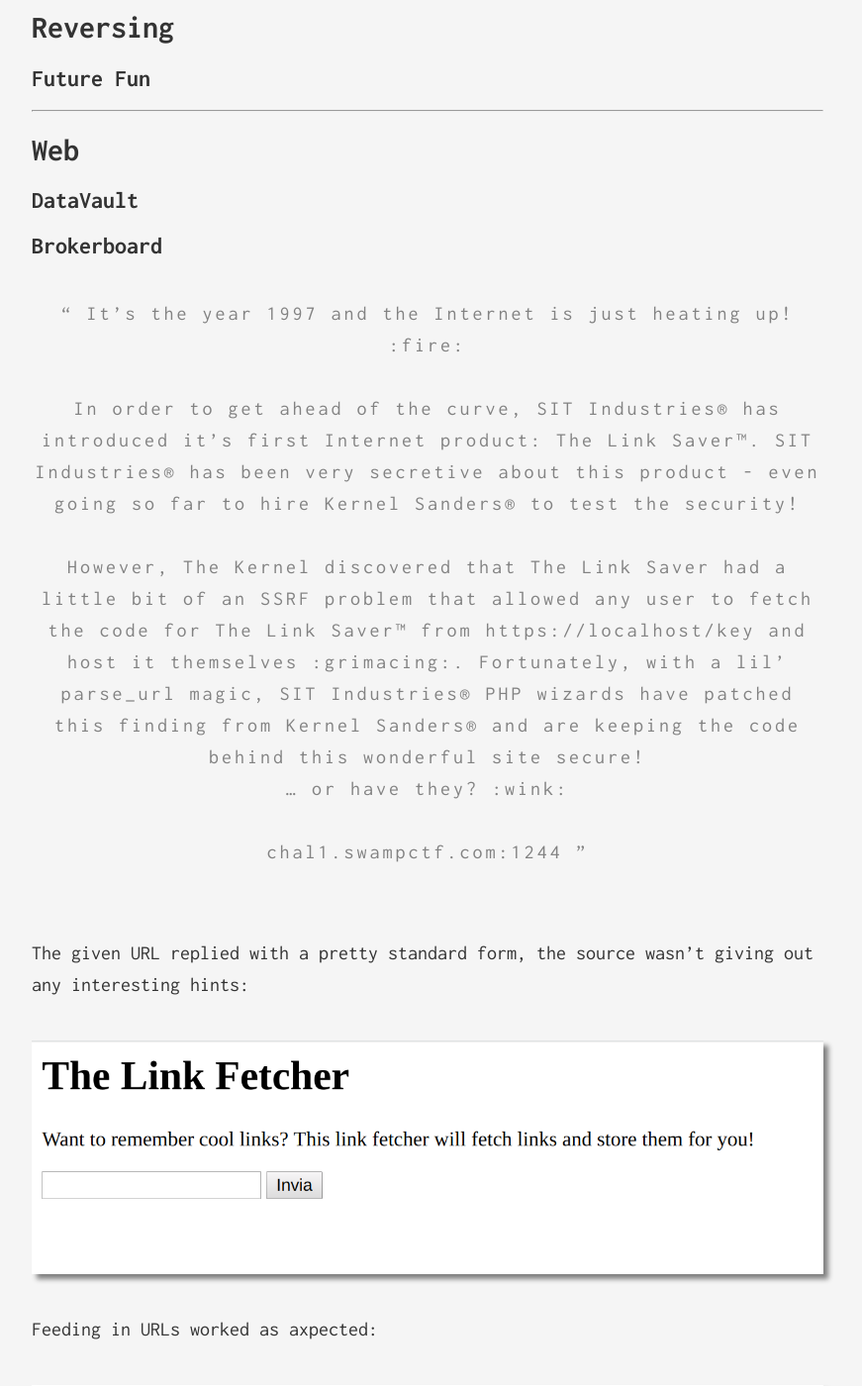
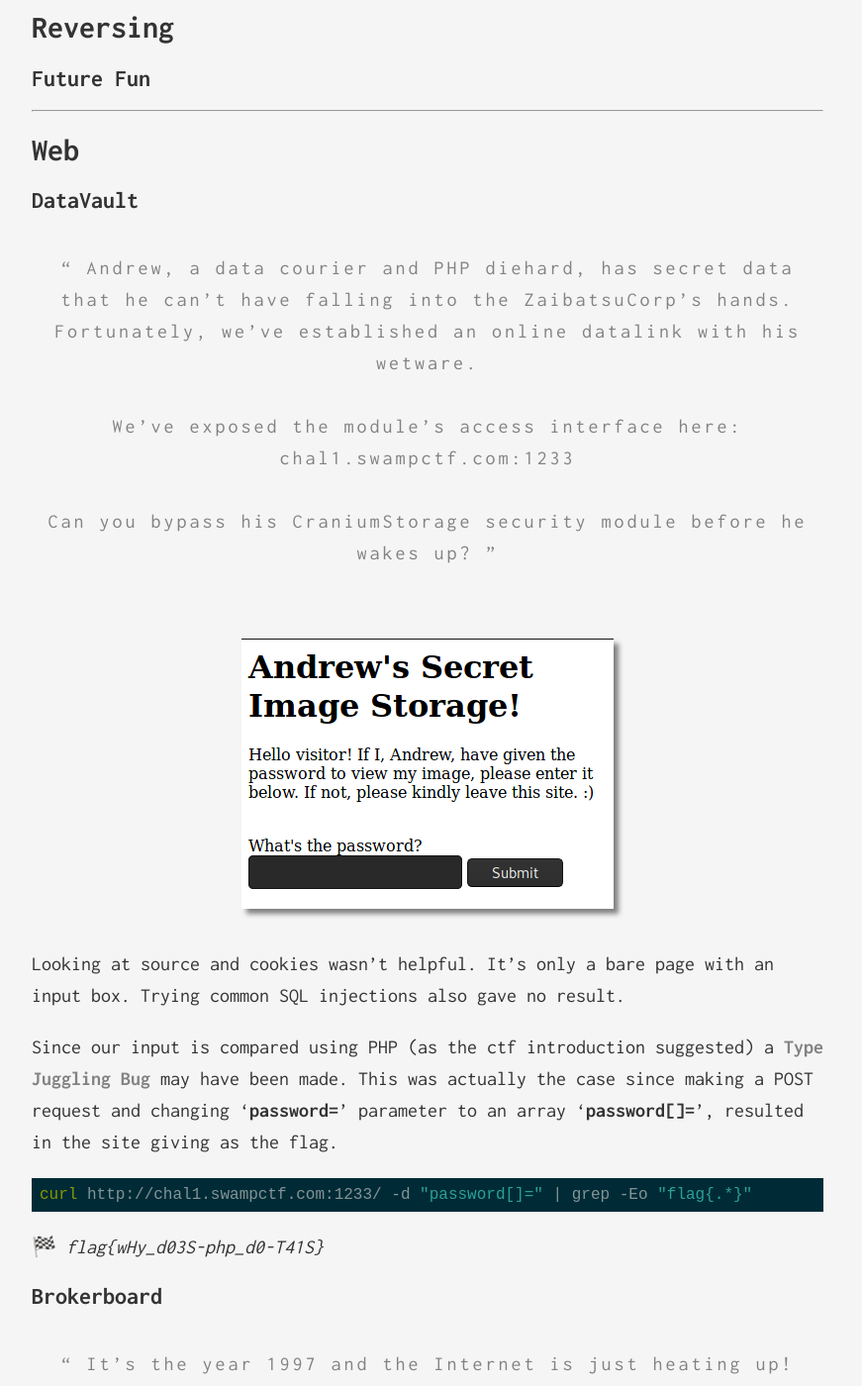
Before and after one commit to born2scan/born2scan.github.io, a Jekyll site: the page built from _posts/2019-04-08-SwampCTF-2019.md, in a window 1280 px wide and 1400 px high, scrolled down 11648 px. Shown: the whole window at 99% size, without its empty margins (208-1079 px from the left). Built offline with Jekyll 4.4.1, drawn with Linux system fonts in a browser that asks for light colours; some of the changed text lies outside the part shown.

Commit message:
SwampCTF DataVault writeup

````diff
--- a/_posts/2019-04-08-SwampCTF-2019.md
+++ b/_posts/2019-04-08-SwampCTF-2019.md
@@ -441,6 +441,25 @@ After calling the drain() function of the deployed 'DrainRefundable' smart contr
 
 ## DataVault
 
+> Andrew, a data courier and PHP diehard, has secret data that he can't have falling into the ZaibatsuCorp's hands.<br>
+> Fortunately, we've established an online datalink with his wetware.<br><br>
+> We've exposed the module's access interface here: chal1.swampctf.com:1233<br><br>
+> Can you bypass his CraniumStorage security module before he wakes up?
+
+![DataVault index](/assets/img/SwampCTF_2019/datavault_1.png)
+
+Looking at source and cookies wasn't helpful. It's only a bare page with an input box.
+Trying common SQL injections also gave no result.
+
+Since our input is compared using PHP (as the ctf introduction suggested) a [Type Juggling Bug](https://www.owasp.org/images/6/6b/PHPMagicTricks-TypeJuggling.pdf) may have been made.
+This was actually the case since making a POST request and changing '**password=**' parameter to an array '**password[]=**', resulted in the site giving as the flag.
+
+```bash
+curl http://chal1.swampctf.com:1233/ -d "password[]=" | grep -Eo "flag{.*}"
+```
+
+🏁 _flag{wHy_d03S-php_d0-T41S}_{: .spoiler}
+
 ## Brokerboard
 
 > It's the year 1997 and the Internet is just heating up! :fire:<br><br>
@@ -453,7 +472,7 @@ The given URL replied with a pretty standard form, the source wasn't giving out
 
 ![Brokerboard init](/assets/img/SwampCTF_2019/brokerboard_1.png)
 
-Feeding in URLs worked as axpected:
+Feeding in URLs worked as expected:
 
 ![Brokerboard expected](/assets/img/SwampCTF_2019/brokerboard_2.png)
 
````
Also changed, not shown: assets/img/SwampCTF_2019/datavault_1.png (added).
